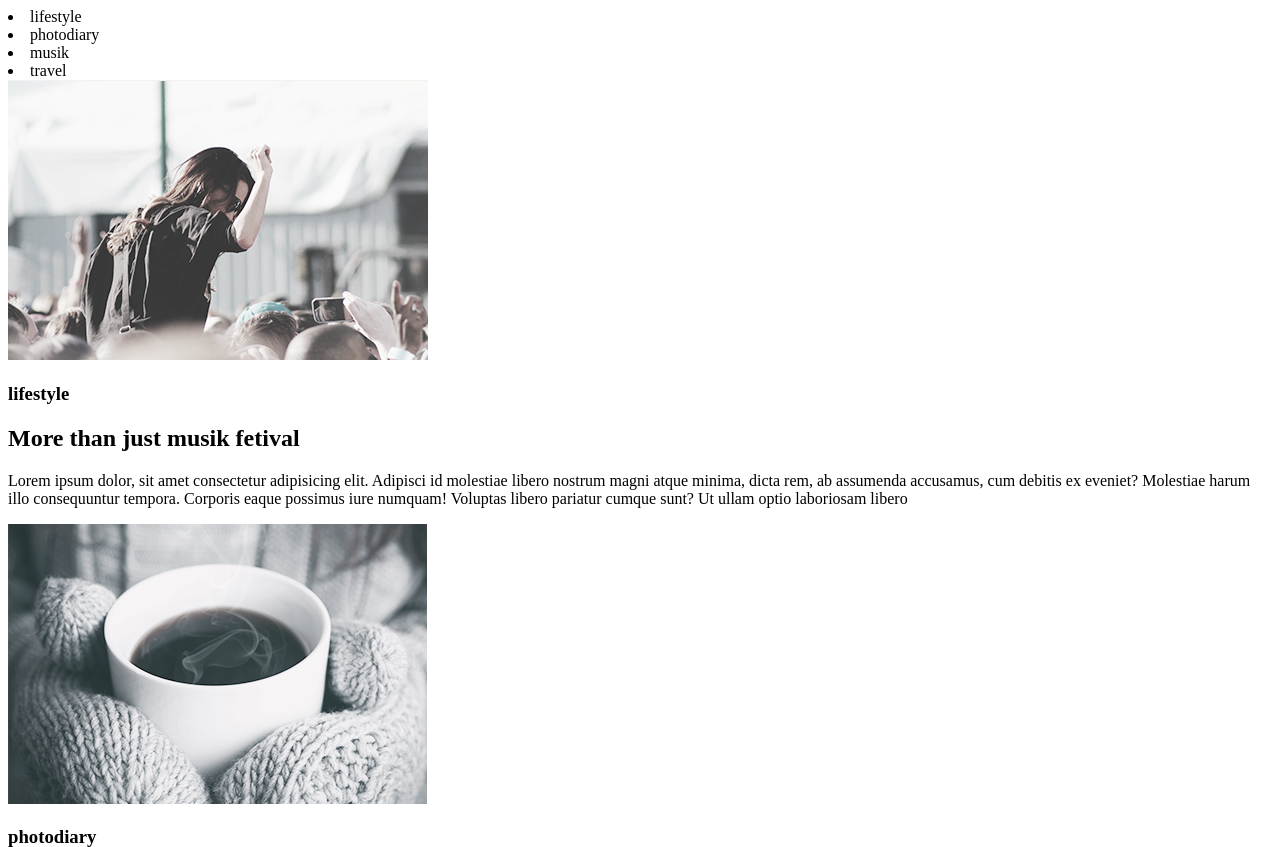
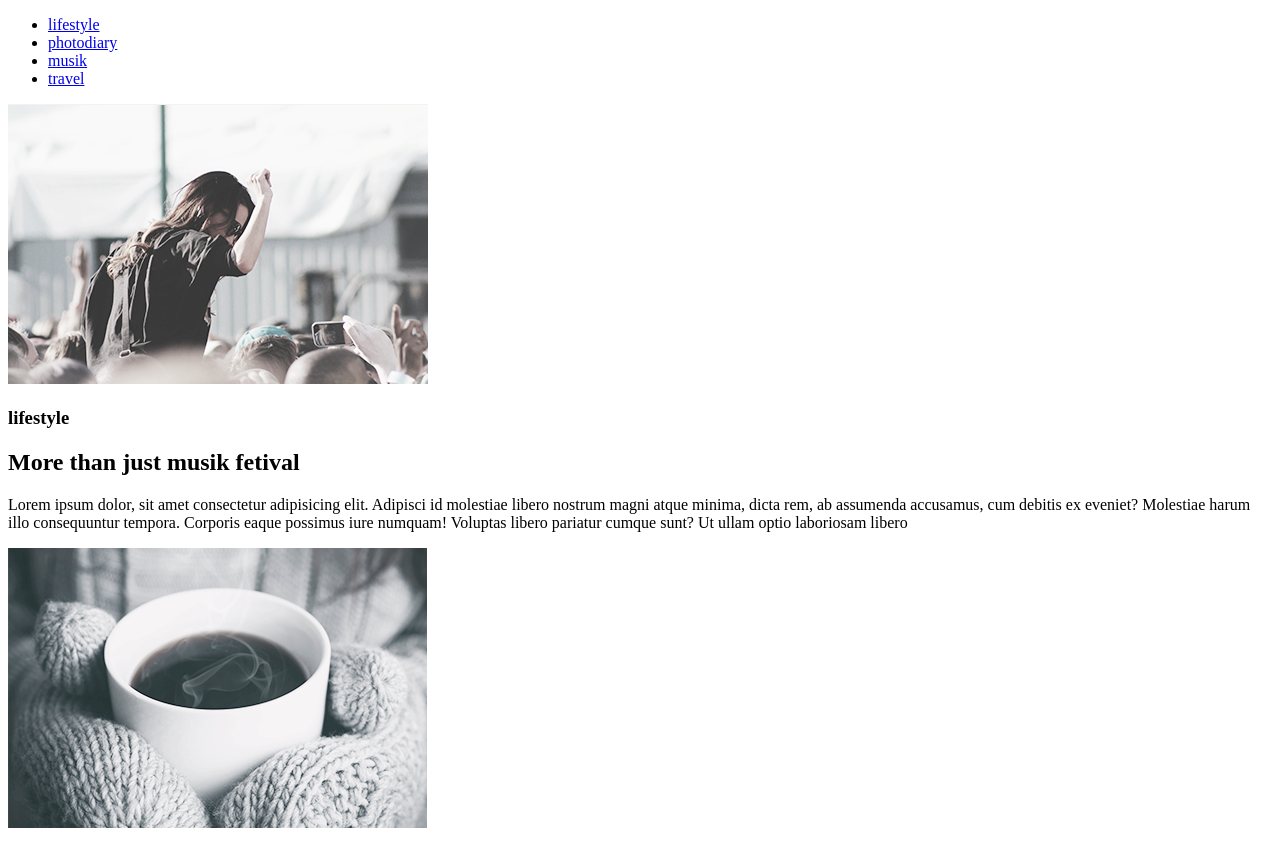
Before and after one commit to Eugene-Bocharov/-goiteens-front-end, a plain HTML site: page homework-1/index.html in a window 1280 px wide. Shown: the top 847 px of the page. Drawn offline with Linux system fonts and the light colour scheme.

Commit message:
homework-1

```diff
--- a/homework-1/index.html
+++ b/homework-1/index.html
@@ -6,15 +6,20 @@
     <title>Document</title>
 </head>
 <body>
-    <div>
-        <nav>
-            <li>lifestyle</li>
-            <li>photodiary</li>
-            <li>musik</li>
-            <li>travel</li>
+    <header class="header">
+    <div class="container">
+        <nav class="navigation">
+            <ul class="menu">
+            <li class="menu_item"><a href="#" class="menu_item_link">lifestyle</a></li>
+            <li class="menu_item"><a href="#" class="menu_item_link">photodiary</a></li>
+            <li class="menu_item"><a href="#" class="menu_item_link">musik</a> </li>
+            <li class="menu_item"><a href="#" class="menu_item_link"> travel</a> </li>
+            </ul>
         </nav>
     </div>
-    <div class="box">
+    </header>
+    <main class="main">
+<div class="box">
         <img src="./images/image.png" alt="images">
         <h3>
             lifestyle
@@ -45,9 +50,7 @@ More than just musik fetival
         <h3>
             photodiar
         </h3>
-        <h2>
-            American dream
-        </h2>
+        <h2>American dream</h2>
         <p>
             Lorem ipsum dolor, sit amet consectetur adipisicing elit. Adipisci id molestiae libero nostrum magni atque
                  minima, dicta rem, ab assumenda accusamus, cum debitis ex eveniet? Molestiae harum illo consequuntur tempora.
@@ -67,3 +70,6 @@ More than just musik fetival
     </p>
     </div>
     <button>learn More</button>
+    </main>
+   </body>
+  </html>
```
